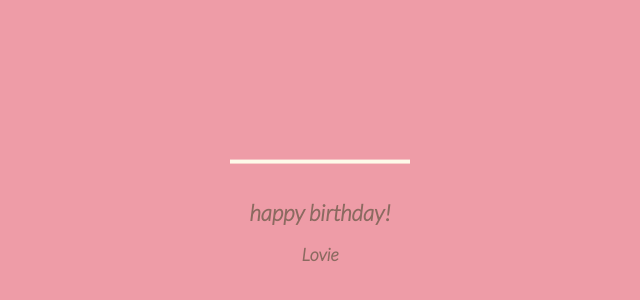
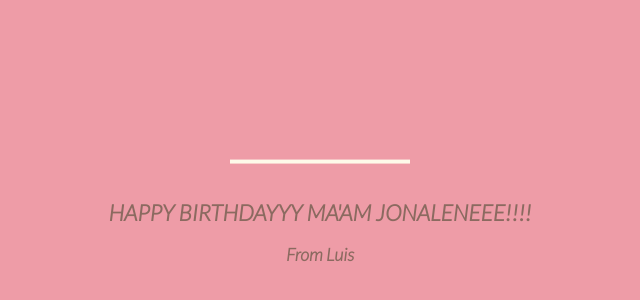
Before and after one commit to Saysisuseless/happyborndaymaam, a plain HTML site: page index.html in a window 1280 px wide. Shown: the part 164-464 px from the top of the page, without its empty margins (328-968 px from the left). Drawn offline with Linux system fonts and the light colour scheme.

Commit message:
Update index.html

```diff
--- a/index.html
+++ b/index.html
@@ -283,8 +283,8 @@
         <rect x="10" y="475.571" fill="#fefae9" width="180" height="4" />
       </svg>
       <div class="text">
-      <h1>happy birthday!</h1>
-      <p class="name">Lovie</p>
+      <h1>HAPPY BIRTHDAYYY MA'AM JONALENEEE!!!!</h1>
+      <p class="name">From Luis</p>
       </div>
   </body>
 </html>
```
